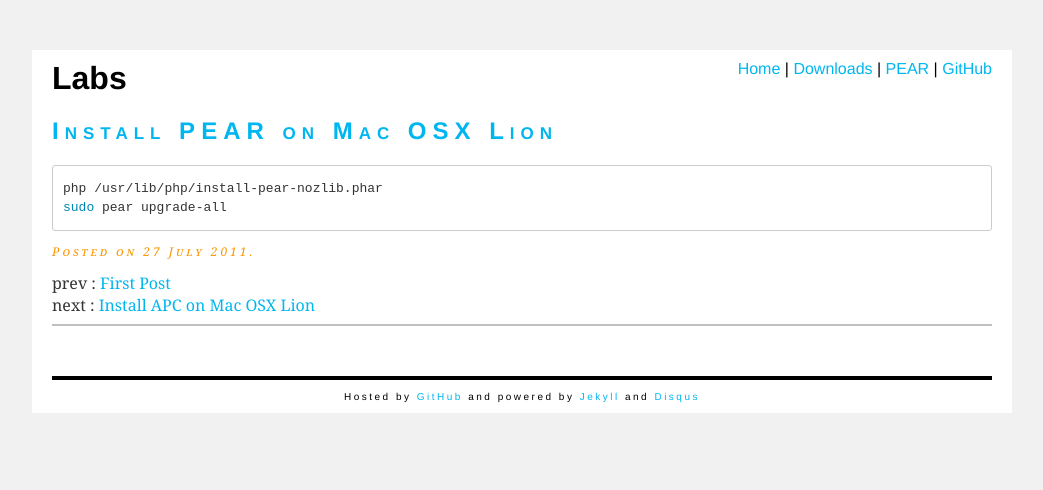
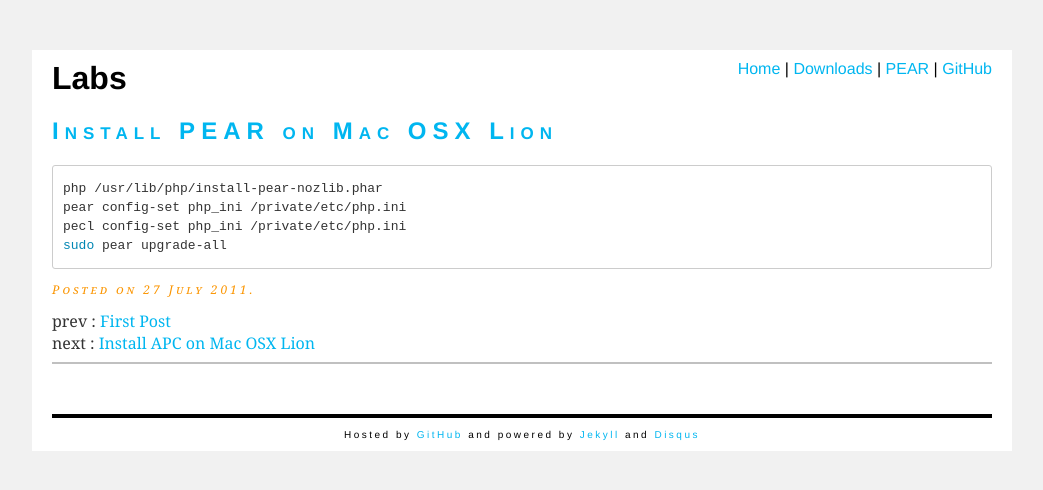
Before and after one commit to stealth35/stealth35.github.com, a Jekyll site: the page built from _posts/2011-07-27-install-pear-on-osx-lion.html, in a window 1280 px wide. Shown: the top 490 px of the page, without its empty margins (118-1161 px from the left). Built offline with Jekyll 4.4.1, drawn with Linux system fonts in a browser that asks for light colours; nearby versions of some CDN libraries; comment, search, counter and statistics services are not loaded.

Commit message:
Change text

```diff
--- a/_posts/2011-07-27-install-pear-on-osx-lion.html
+++ b/_posts/2011-07-27-install-pear-on-osx-lion.html
@@ -5,5 +5,7 @@
 
 {% highlight bash %}
 php /usr/lib/php/install-pear-nozlib.phar
+pear config-set php_ini /private/etc/php.ini
+pecl config-set php_ini /private/etc/php.ini
 sudo pear upgrade-all
 {% endhighlight %}
--- a/_posts/2011-07-28-install-apc-on-osx-lion.html
+++ b/_posts/2011-07-28-install-apc-on-osx-lion.html
@@ -11,8 +11,6 @@
 sudo cp pcre-8.02/pcre*.h /usr/include
 rm -r pcre-8.02*
 
-pecl config-set php_ini /private/etc/php.ini
-
 export MACOSX_DEPLOYMENT_TARGET=10.7
 export CFLAGS="-arch x86_64"
 export CXXFLAGS="-arch x86_64"
```
